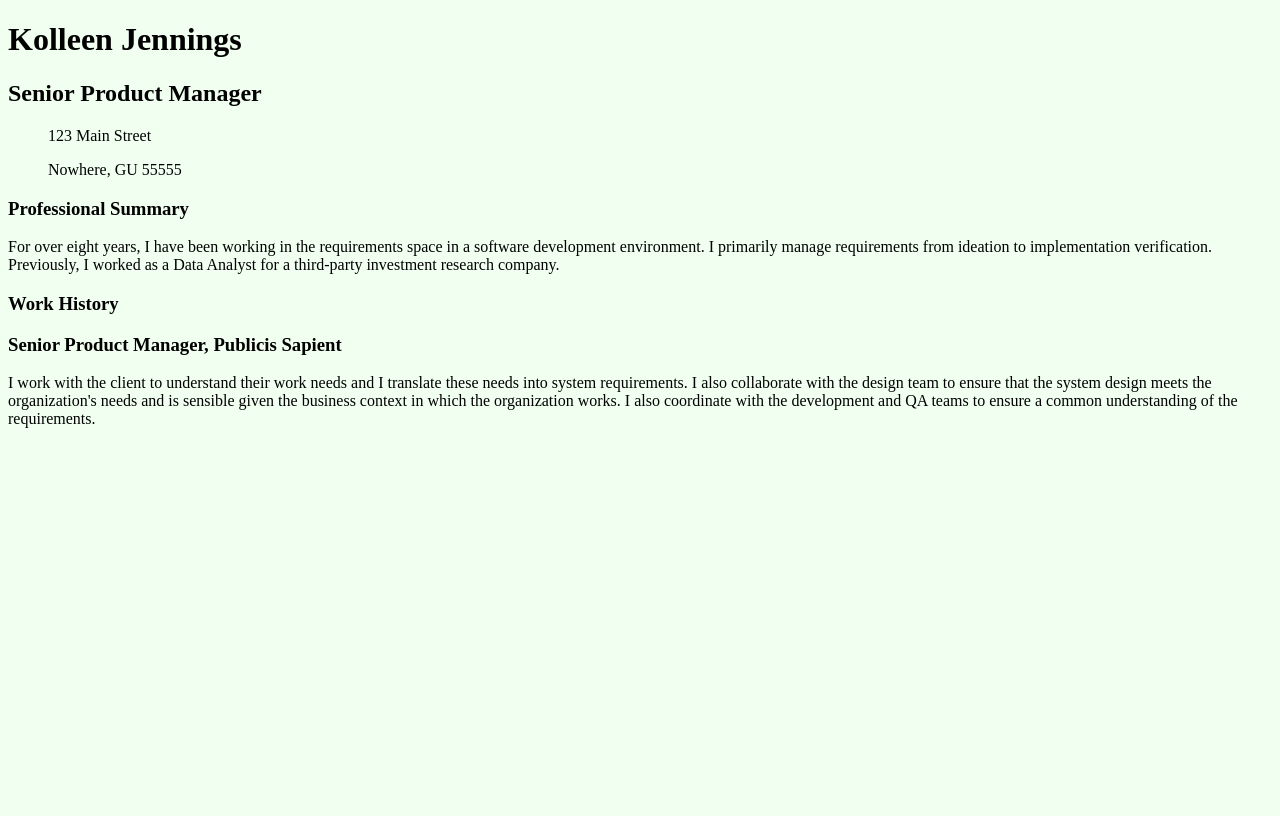
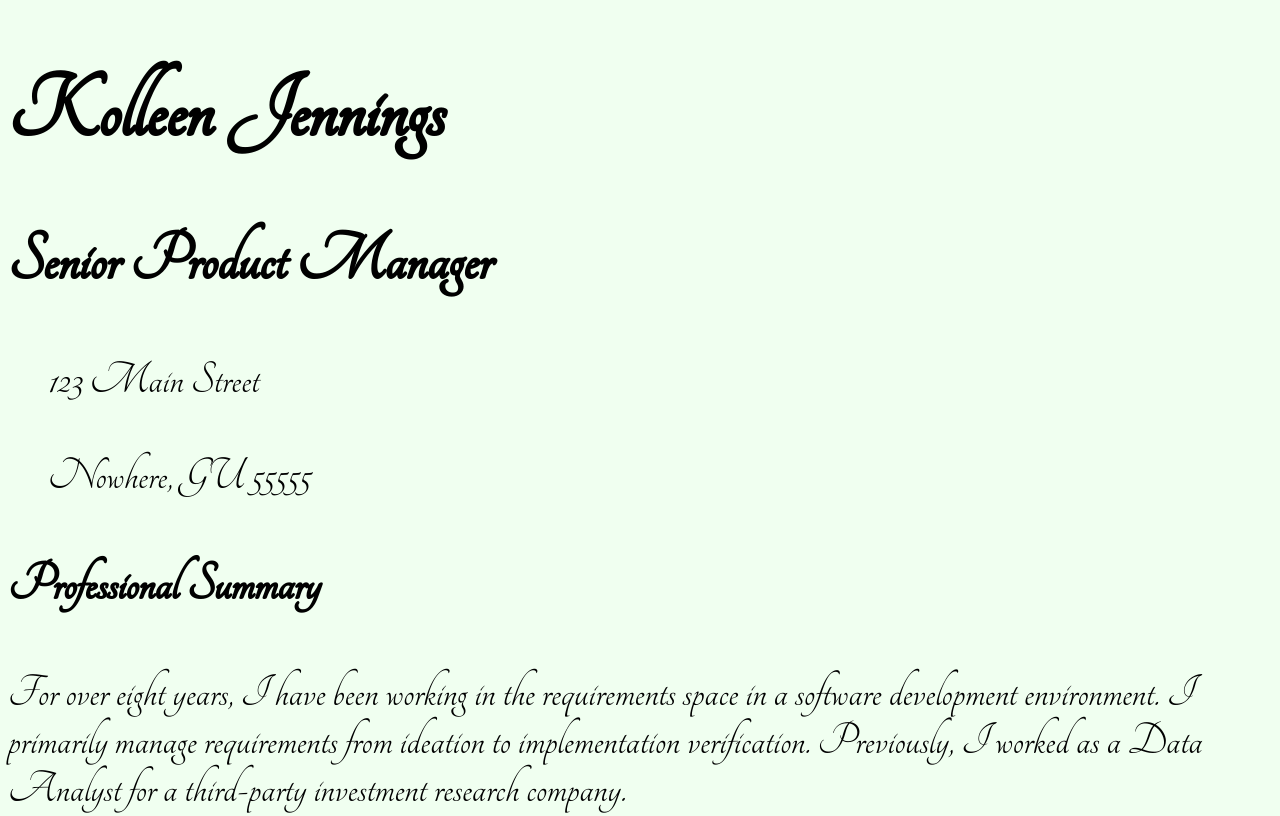
Before and after one commit to kjennings1000/KJennings, a plain HTML site: page index.html in a window 1280 px wide. Shown: the top 816 px of the page. Drawn offline with Linux system fonts and the light colour scheme.

Commit message:
try font style

```diff
--- a/index.html
+++ b/index.html
@@ -3,16 +3,23 @@
 <html class="no-js" lang="en">
 
 <head>
+
+  <meta charset="utf-8">
+  <title>Kolleen Jennings Portfolio</title>
+  <meta name="description" content="">
+  <meta name="viewport" content="width=device-width, initial-scale=1">
+  <meta charset="utf-8">
+  <link rel="stylesheet"
+        href="https://fonts.googleapis.com/css?family=Tangerine">
   <style>
     body {
       background-color: #F0FFF0;
     }
+    body {
+        font-family: 'Tangerine', serif;
+        font-size: 48px;
+      }
   </style>
-  <meta charset="utf-8">
-  <title>Kolleen Jennings Portfolio</title>
-  <meta name="description" content="">
-  <meta name="viewport" content="width=device-width, initial-scale=1">
-
 
 
 
```
